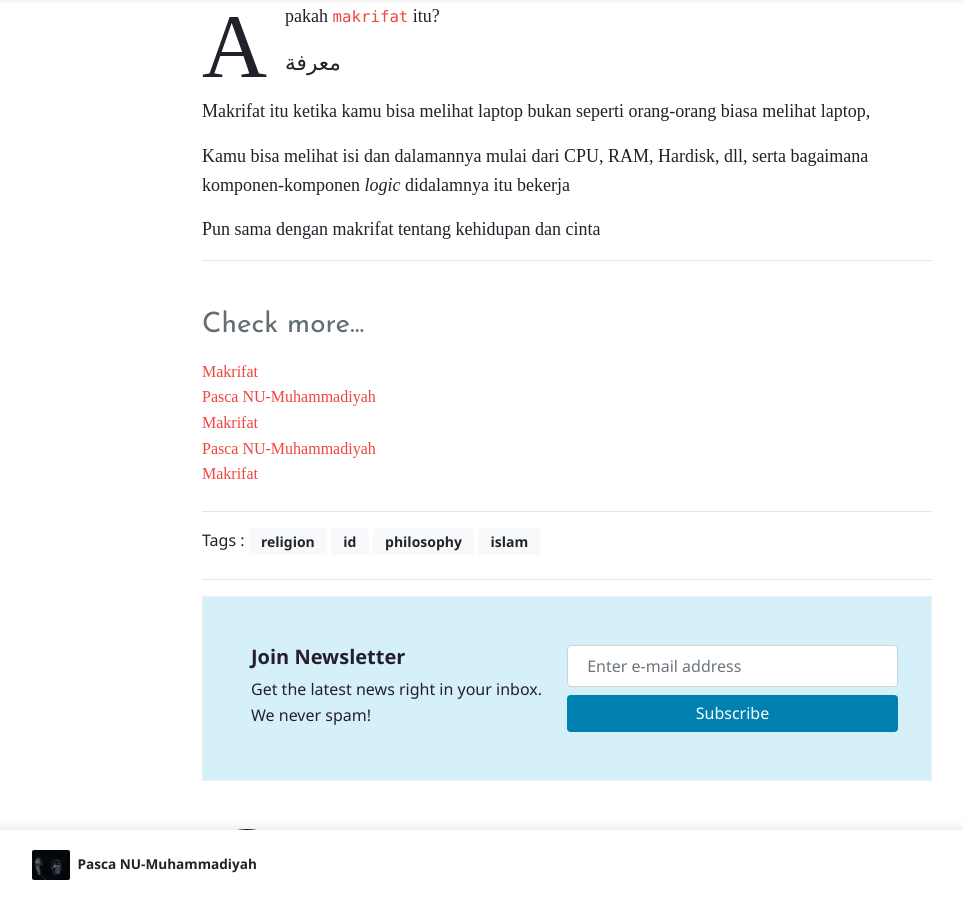
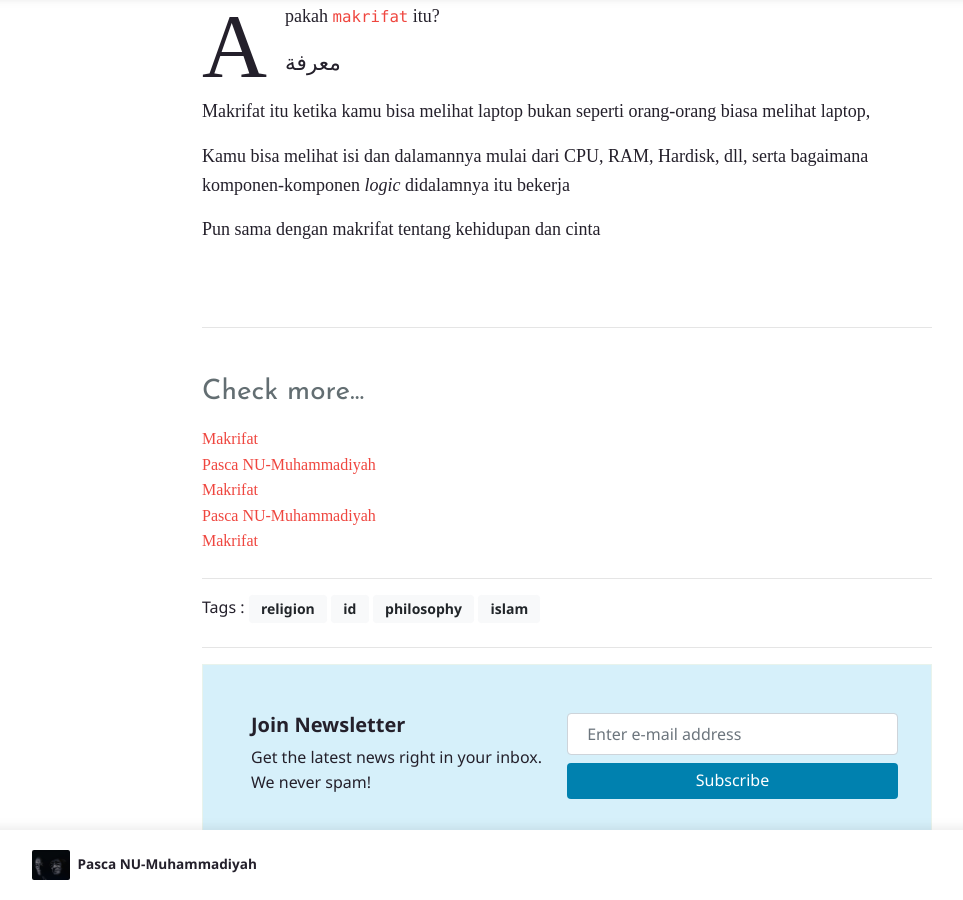
Before and after one commit to t4f1d/blog, a Jekyll site: the page built from _posts/2021-01-09-makrifat.md, in a window 1280 px wide and 900 px high, scrolled down 510 px. Shown: the whole window, without its empty margins (73-1036 px from the left). Built offline with Jekyll 4.4.1, drawn with Linux system fonts in a browser that asks for light colours; nearby versions of some CDN libraries; comment, search, counter and statistics services are not loaded.

Commit message:
fix page bottom issue

```diff
--- a/_layouts/post.html
+++ b/_layouts/post.html
@@ -77,7 +77,8 @@ layout: default
 			<article class="article-post">
 			{{ content }}
 			</article>
-			<hr>
+
+			<br><br><hr>
 
 			{% include recom.html %}
 
```
